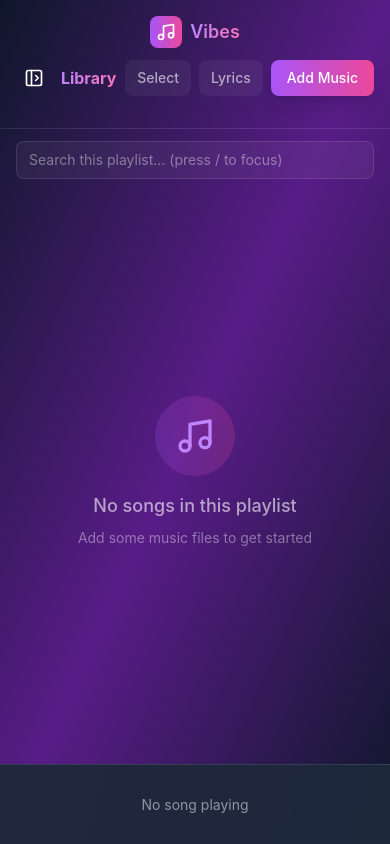
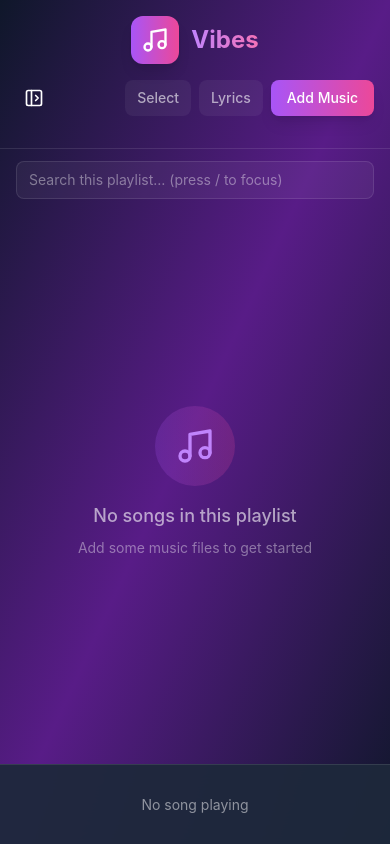
Before and after one commit to atakee72/vibes-music-player, a React (Vite) app: page / in a window 390 px wide. Built offline with nearby package versions, Linux system fonts and the light colour scheme.

Commit message:
ui: larger logo and hide playlist name when sidebar is collapsed

```diff
--- a/src/App.tsx
+++ b/src/App.tsx
@@ -783,11 +783,11 @@ export default function App() {
           <div className="flex-1 flex flex-col min-w-0">
             <header className="p-4 lg:p-6 border-b border-white/10">
               {!sidebarOpen && (
-                <div className="flex items-center justify-center space-x-2 mb-3">
-                  <div className="w-8 h-8 bg-gradient-to-r from-purple-500 to-pink-500 rounded-lg flex items-center justify-center">
-                    <Music className="h-5 w-5 text-white" />
+                <div className="flex items-center justify-center space-x-3 mb-4">
+                  <div className="w-12 h-12 bg-gradient-to-r from-purple-500 to-pink-500 rounded-xl flex items-center justify-center shadow-lg">
+                    <Music className="h-7 w-7 text-white" />
                   </div>
-                  <h1 className="text-lg font-semibold bg-gradient-to-r from-purple-400 to-pink-400 bg-clip-text text-transparent">
+                  <h1 className="text-2xl lg:text-3xl font-bold bg-gradient-to-r from-purple-400 to-pink-400 bg-clip-text text-transparent">
                     Vibes
                   </h1>
                 </div>
@@ -802,11 +802,8 @@ export default function App() {
                     <PanelLeftOpen className="h-5 w-5" />
                   </button>
                 )}
-                <h2
-                  className={`font-bold bg-gradient-to-r from-purple-400 to-pink-400 bg-clip-text text-transparent ${
-                    sidebarOpen ? 'text-xl lg:text-2xl' : 'text-base lg:text-lg'
-                  }`}
-                >
+                {sidebarOpen && (
+                  <h2 className="text-xl lg:text-2xl font-bold bg-gradient-to-r from-purple-400 to-pink-400 bg-clip-text text-transparent">
                     {activePlaylist?.name}
                     {searchQuery.trim() && activePlaylist && (
                       <span className="ml-2 text-sm font-normal text-white/50 bg-clip-border bg-none [-webkit-text-fill-color:initial]">
@@ -814,6 +811,7 @@ export default function App() {
                       </span>
                     )}
                   </h2>
+                )}
                 <div className="flex items-center space-x-2">
                   <button
                     onClick={() => setSelectionMode((v) => !v)}
```
Lines whose indentation alone changed are shown as unchanged.
